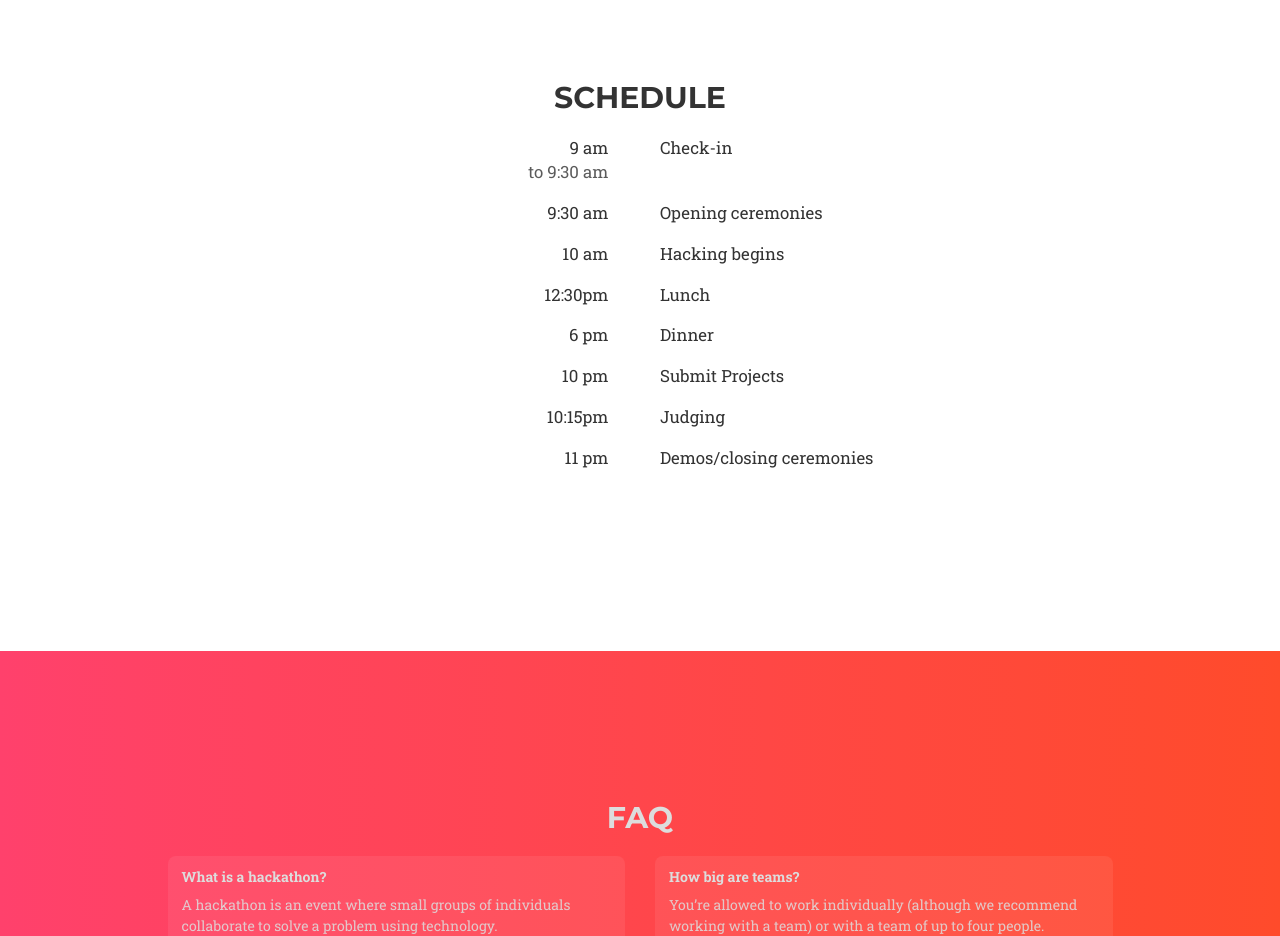
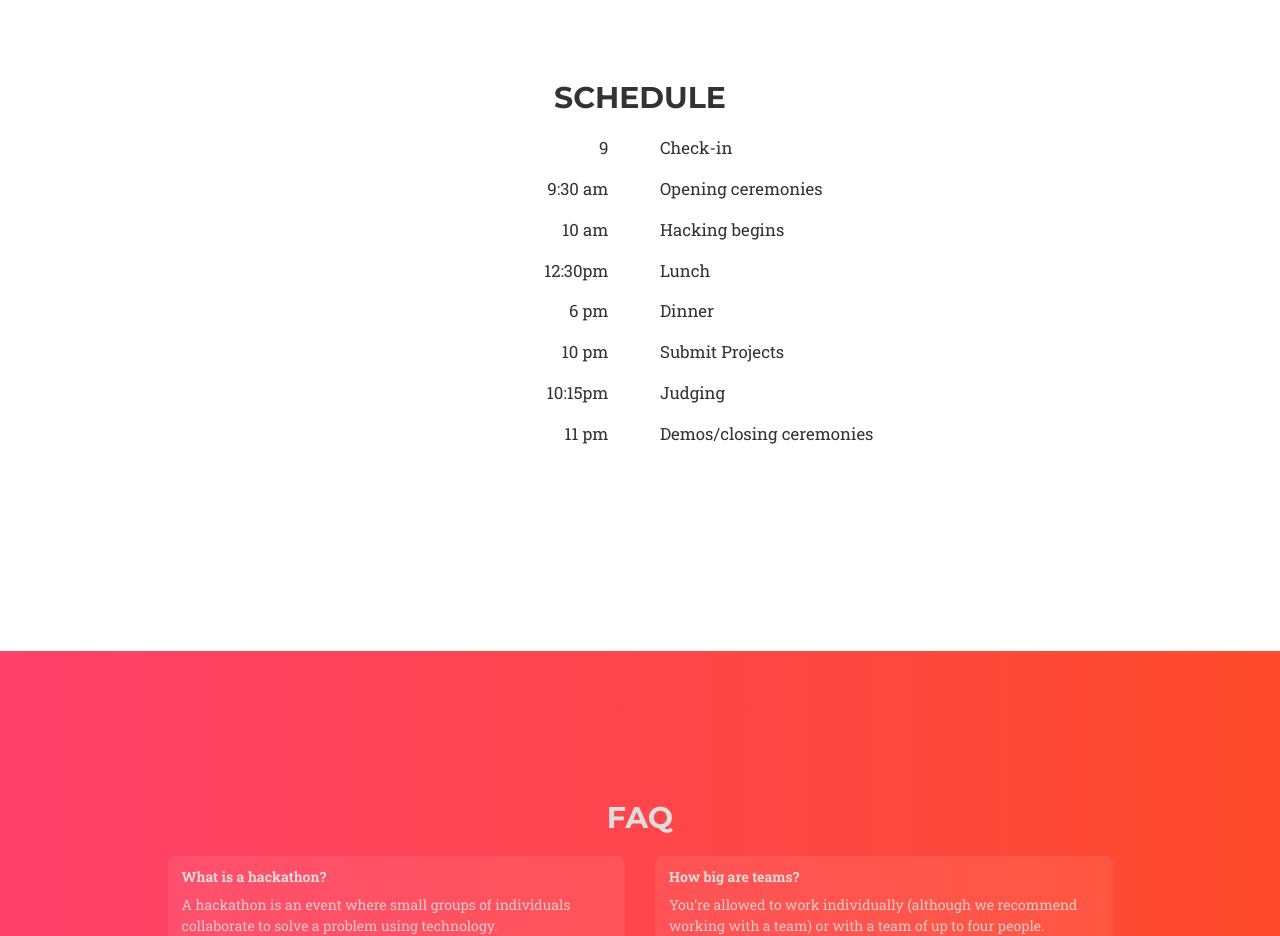
Before and after one commit to Triangle-Fraternity-UW/triangleuw.com, a website: page hackathon.html in a window 1280 px wide. Shown: the part 2340-3276 px from the top of the page. Drawn offline with Linux system fonts and the light colour scheme; a script that the page names is missing; a web font is replaced by a local one.

Commit message:
Flattened schedule

```diff
--- a/hackathon.html
+++ b/hackathon.html
@@ -227,8 +227,7 @@
                 <div class="col-lg-6 col-lg-offset-3 text-left">
                     <ul class="schedule">
                         <li class="schedule-list-item">
-                            <span class="schedule-time-start">9 am
-                                <div class="schedule-time-end"> to 9:30 am</div>
+                            <span class="schedule-time-start">9
                             </span>
                             <span class="schedule-item-desc">Check-in</span>
                         </li>
```
